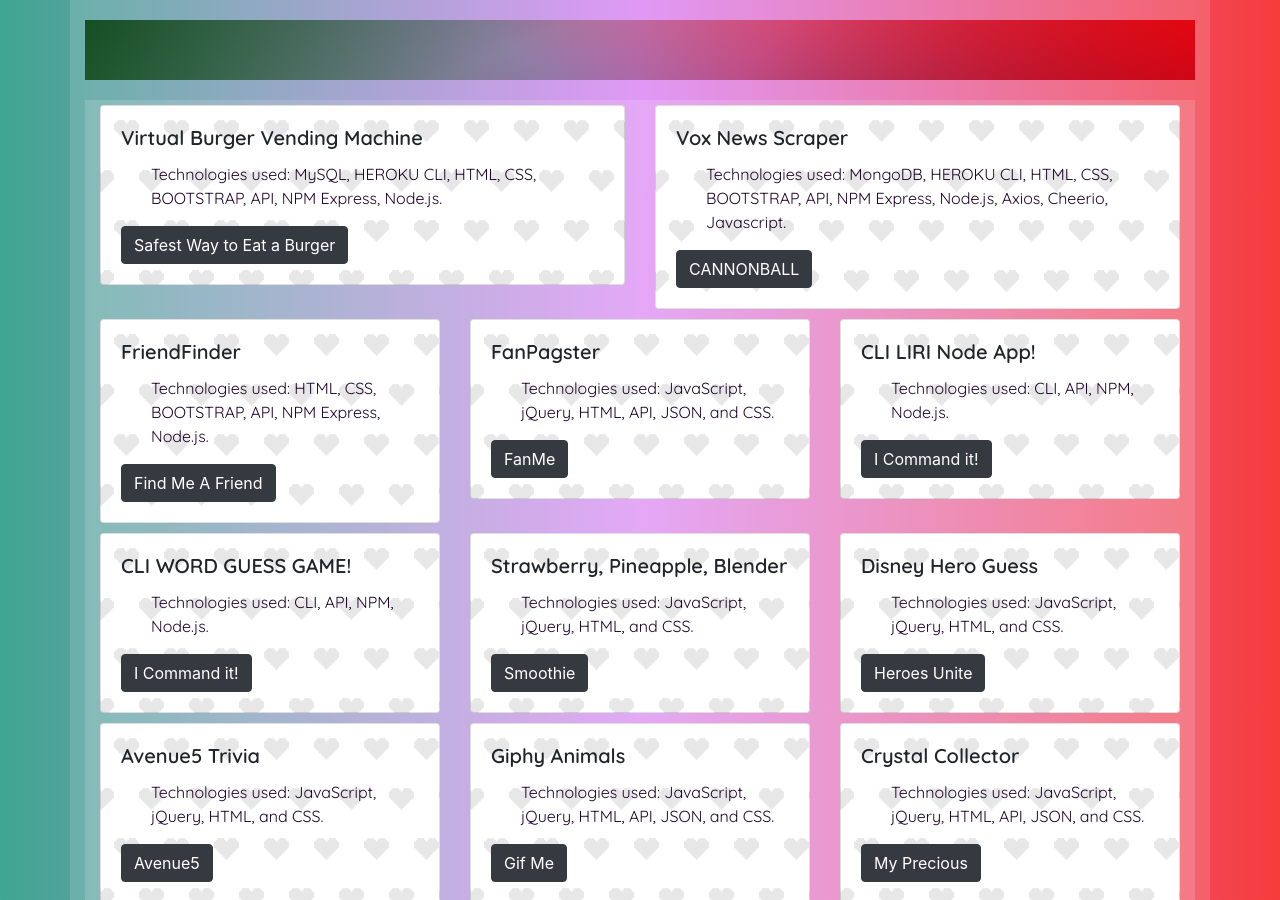
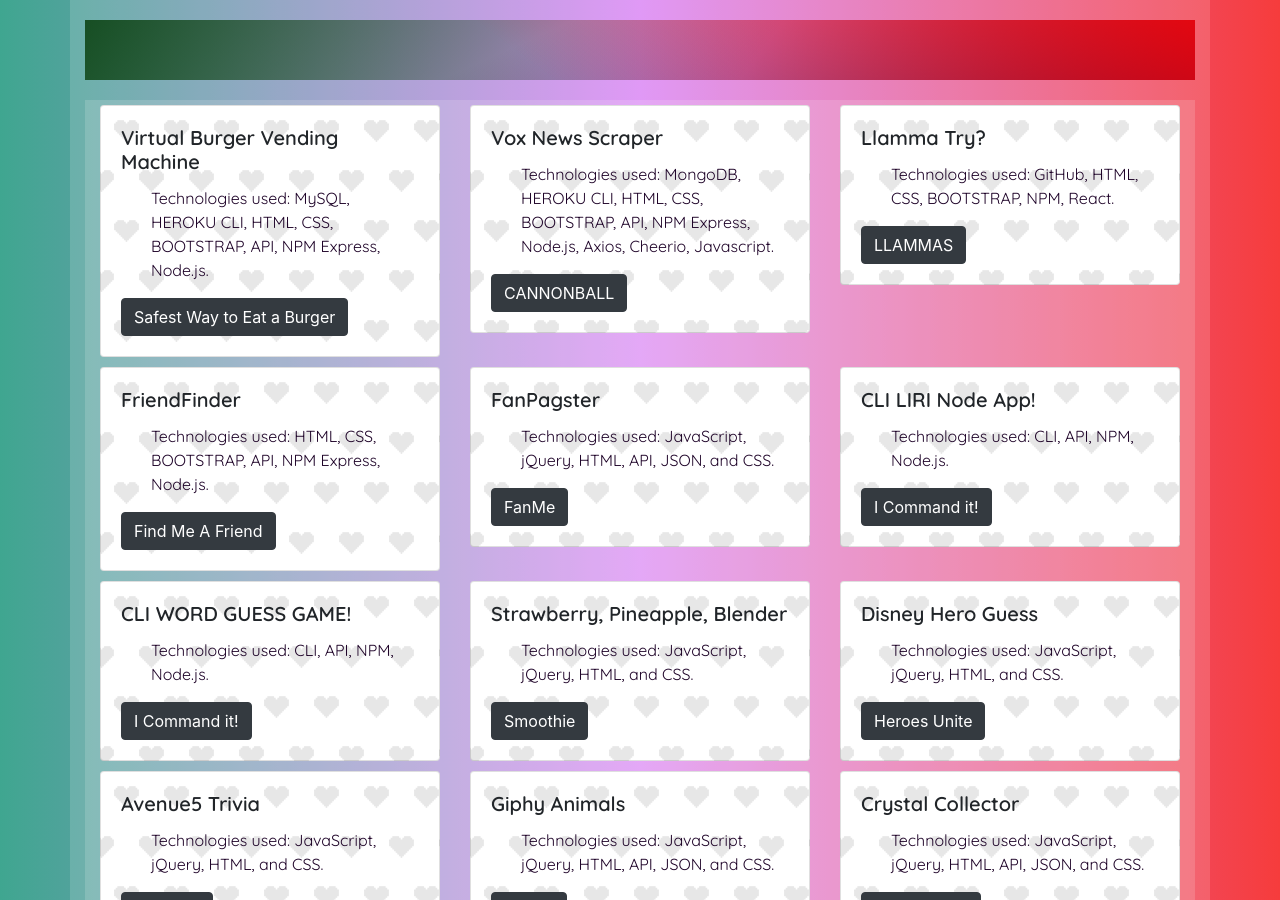
Before and after one commit to Raej1428/NewPort, a plain HTML site: page index.html in a window 1280 px wide. Shown: the part 819-1719 px from the top of the page. Drawn offline with nearby package versions, Linux system fonts and the light colour scheme.

Commit message:
added newset project

```diff
--- a/index.html
+++ b/index.html
@@ -95,7 +95,7 @@
 
         <div class="container">
             <div class="row">
-                <div class="col-lg-6">
+                <div class="col-lg-4">
                     <div class="card bounceIn animated">
                         <div class="card-body">
                             <h5 class="card-title">Virtual Burger Vending Machine</h5>
@@ -105,12 +105,21 @@
                         </div>
                     </div>
                 </div>
-                <div class="col-lg-6">
+                <div class="col-lg-4">
                     <div class="card rollIn animated">
                         <div class="card-body">
                             <h5 class="card-title">Vox News Scraper</h5>
                             <p class="card-text"> Technologies used: MongoDB, HEROKU CLI, HTML, CSS, BOOTSTRAP, API, NPM Express, Node.js, Axios, Cheerio, Javascript.</p>
                             <a href="https://onlineburgermenu.herokuapp.com/" class="btn btn-dark">CANNONBALL</a>
+                        </div>
+                    </div>
+                </div>
+                <div class="col-lg-4">
+                    <div class="card rollIn animated">
+                        <div class="card-body">
+                            <h5 class="card-title">Llamma Try?</h5>
+                            <p class="card-text"> Technologies used: GitHub, HTML, CSS, BOOTSTRAP, NPM, React.</p>
+                            <a href="https://raej1428.github.io/MongO-News" class="btn btn-dark">LLAMMAS</a>
                         </div>
                     </div>
                 </div>
```
